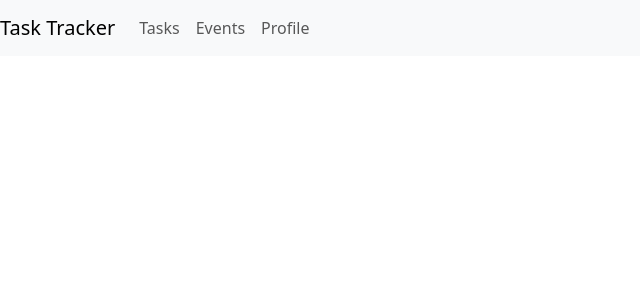
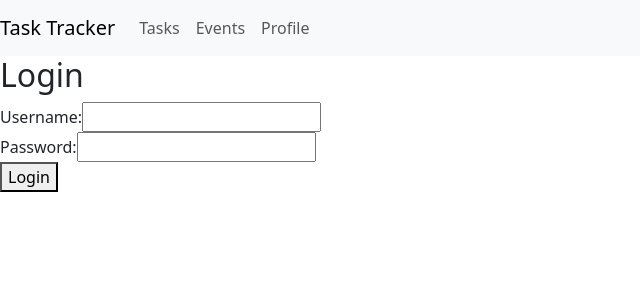
Before and after one commit to Code-Institute-Submissions/scottsmyth56-tasktracker-app, a React (Create React App) app: page /login in a window 1280 px wide. Shown: the top 300 px of the page, without its empty margins (0-640 px from the left). Built offline with nearby package versions, Linux system fonts and the light colour scheme.

Commit message:
- Add user login and redirect to events -Tidy Project Structure

```diff
--- a/src/App.js
+++ b/src/App.js
@@ -1,10 +1,12 @@
 import { BrowserRouter as Router, Route, Routes } from 'react-router-dom';
 import './App.css';
-import EventPage from './pages/EventPage';
-import TaskPage from './pages/TaskPage';
+import EventPage from './pages/events/EventPage';
+import TaskPage from './pages/events/TaskPage';
 import Header from './components/Header';
 import Task from './components/Task';
 import Event from './components/Event';
+import LoginForm from './pages/auth/LoginForm';
+
 
 function App() {
   return (
@@ -17,6 +19,7 @@ function App() {
       <Route path="/events" exact element={<EventPage />} />
       <Route path="/tasks/:taskId" element={<Task />} />
       <Route path="/events/:eventId" element={<Event />} />
+      <Route path='/login' element={<LoginForm />} />
 
     </Routes>
     </div>
--- /dev/null
+++ b/src/pages/auth/LoginForm.js
@@ -0,0 +1,62 @@
+import React, { useState } from 'react';
+import { axiosRequest } from '../../api/axiosDefaults';
+import { useNavigate } from 'react-router-dom';
+
+function LoginForm() {
+    const [formData, setFormData] = useState({
+        username: '',
+        password: '',
+    });
+
+    const history = useNavigate();
+
+    const handleChange = (e) => {
+        const { name, value } = e.target;
+        setFormData({ ...formData, [name]: value });
+    };
+
+    const handleSubmit = (e) => {
+        e.preventDefault();
+
+
+        axiosRequest.post('/auth/login/', formData)
+            .then((response) => {
+
+                console.log('Login successful:', response.data);
+                history('/events');
+            })
+            .catch((error) => {
+
+                console.error('Login error:', error);
+            });
+    };
+
+    return (
+        <div>
+            <h2>Login</h2>
+            <form onSubmit={handleSubmit}>
+                <div>
+                    <label>Username:</label>
+                    <input
+                        type="text"
+                        name="username"
+                        value={formData.username}
+                        onChange={handleChange}
+                    />
+                </div>
+                <div>
+                    <label>Password:</label>
+                    <input
+                        type="password"
+                        name="password"
+                        value={formData.password}
+                        onChange={handleChange}
+                    />
+                </div>
+                <button type="submit">Login</button>
+            </form>
+        </div>
+    );
+}
+
+export default LoginForm;
--- a/src/pages/EventPage.js
+++ b/src/pages/events/EventPage.js
@@ -1,6 +1,6 @@
 import React, { useEffect, useState } from 'react';
 import { Link } from 'react-router-dom';
-import {axiosRequest} from '../api/axiosDefaults';
+import {axiosRequest} from '../../api/axiosDefaults';
 
 function EventPage() {
   const [events, setEvents] = useState([]);
--- a/src/pages/TaskPage.js
+++ b/src/pages/events/TaskPage.js
@@ -1,6 +1,6 @@
 import React, { useEffect, useState } from 'react';
 import { Link } from 'react-router-dom';
-import {axiosRequest} from '../api/axiosDefaults';
+import {axiosRequest} from '../../api/axiosDefaults';
 
 function TaskPage() {
   const [tasks, setTasks] = useState([]);
```
